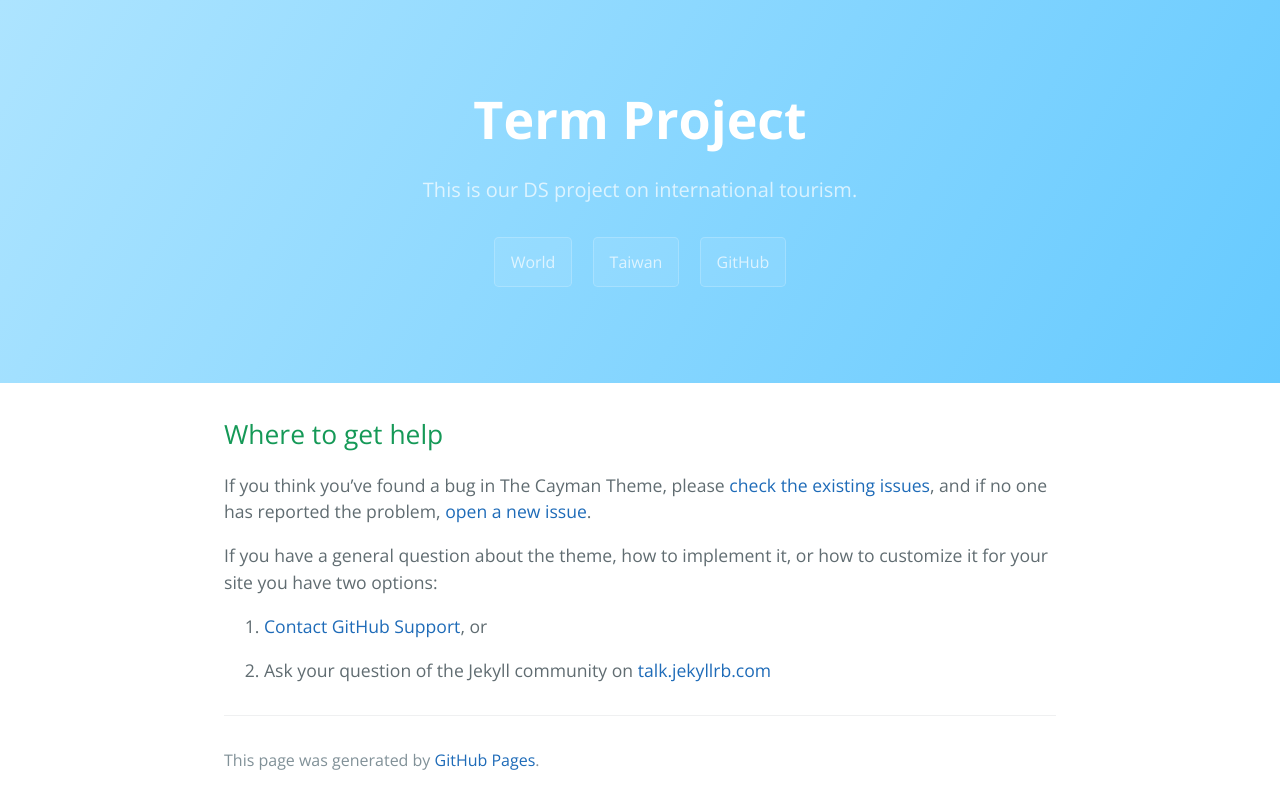
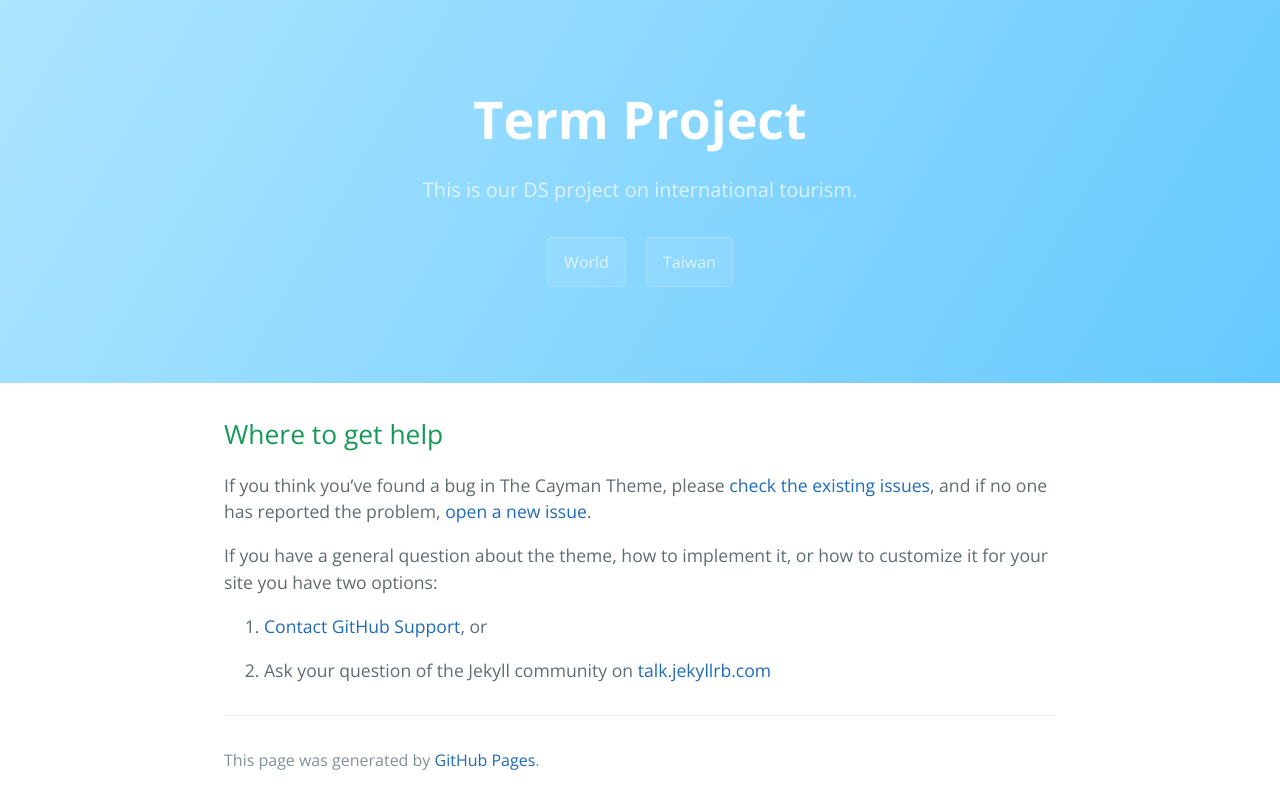
Before and after one commit to rlads2017G1/rlads2017G1.github.io, a Jekyll site: the page built from docs/SUPPORT.md, in a window 1280 px wide. Shown: the top 809 px of the page. Built offline with Jekyll 4.4.1, drawn with Linux system fonts in a browser that asks for light colours; our own code applies the rules of GitHub Pages for plain Markdown files.

Commit message:
edit _layouts

```diff
--- a/_layouts/default.html
+++ b/_layouts/default.html
@@ -19,7 +19,7 @@
       {% if site.show_downloads %}
         <a href="https://moussorgskyster.shinyapps.io/ELiDuan/" class="btn">World</a>
         <a href="./presentation.html" class="btn">Taiwan</a>
-        <a href="{{ site.github.repository_url }}" class="btn">GitHub</a>
+        <!-- <a href="{{ site.github.repository_url }}" class="btn">GitHub</a> -->
       {% endif %}
     </section>
 
```
